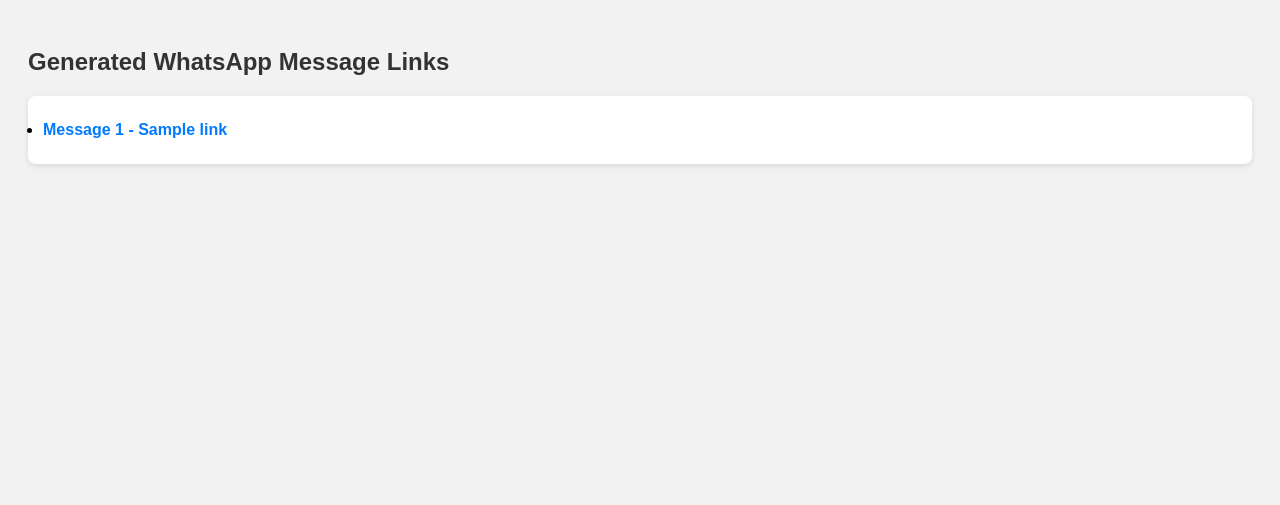
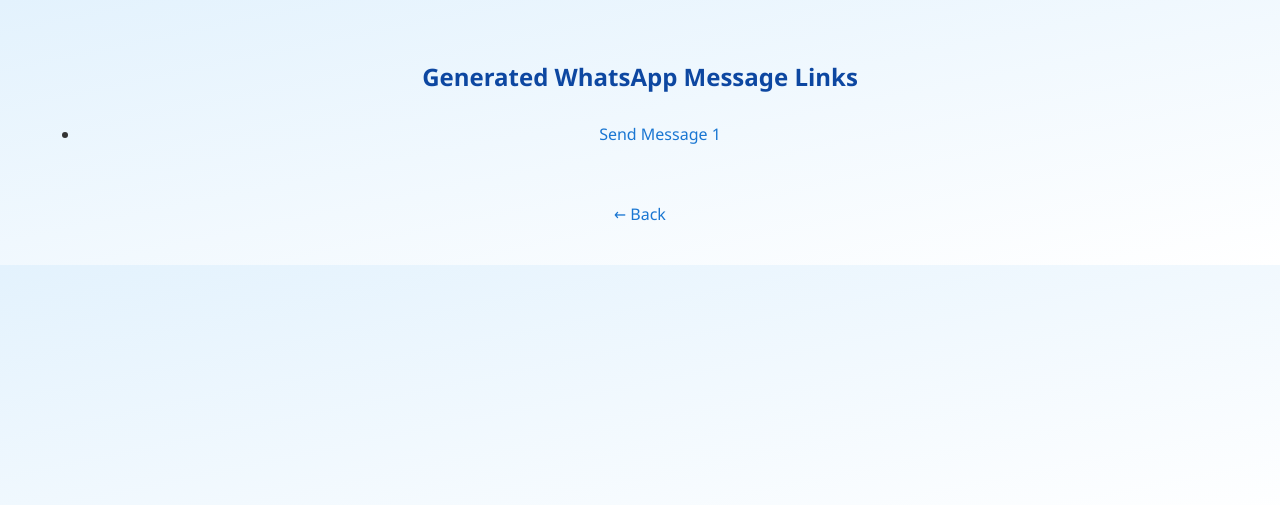
Before and after one commit to Rakhisinghos/whatsapp_notify-app, a Flask app: template templates/result.html in a window 1280 px wide. Shown: the top 505 px of the page. Run offline with Flask 3, Linux system fonts and the light colour scheme; the template is opened without the code that fills it: most values are stand-ins (such as "Sample title", 1, 10 or a date in 2020).

Commit message:
Update result.html

```diff
--- a/templates/result.html
+++ b/templates/result.html
@@ -1,52 +1,20 @@
 <!DOCTYPE html>
-<html>
+<html lang="en">
 <head>
     <meta charset="UTF-8">
-    <title>Message Links</title>
-    <style>
-        body {
-            font-family: Arial, sans-serif;
-            background: #f2f2f2;
-            padding: 20px;
-        }
-        h2 {
-            color: #333;
-        }
-        ul {
-            background: #fff;
-            padding: 15px;
-            border-radius: 8px;
-            box-shadow: 0 2px 6px rgba(0,0,0,0.1);
-        }
-        li {
-            margin: 10px 0;
-        }
-        a {
-            text-decoration: none;
-            color: #007bff;
-            font-weight: bold;
-        }
-        a:hover {
-            text-decoration: underline;
-        }
-    </style>
+    <title>WhatsApp Links</title>
+    <link rel="stylesheet" href="{{ url_for('static', filename='style.css') }}">
 </head>
 <body>
-
-    <h2>Generated WhatsApp Message Links</h2>
-    {% if links %}
+    <div class="container">
+        <h2>Generated WhatsApp Message Links</h2>
         <ul>
             {% for link in links %}
-                <li>
-                    <a href="{{ link.url }}" target="_blank">
-                        Message {{ loop.index }}{% if link.name %} - {{ link.name }}{% endif %}
-                    </a>
-                </li>
+                <li><a href="{{ link }}" target="_blank">Send Message {{ loop.index }}</a></li>
             {% endfor %}
         </ul>
-    {% else %}
-        <p>No message links available.</p>
-    {% endif %}
-
+        <br>
+        <a href="{{ url_for('index') }}" class="back-btn">← Back</a>
+    </div>
 </body>
 </html>
```
